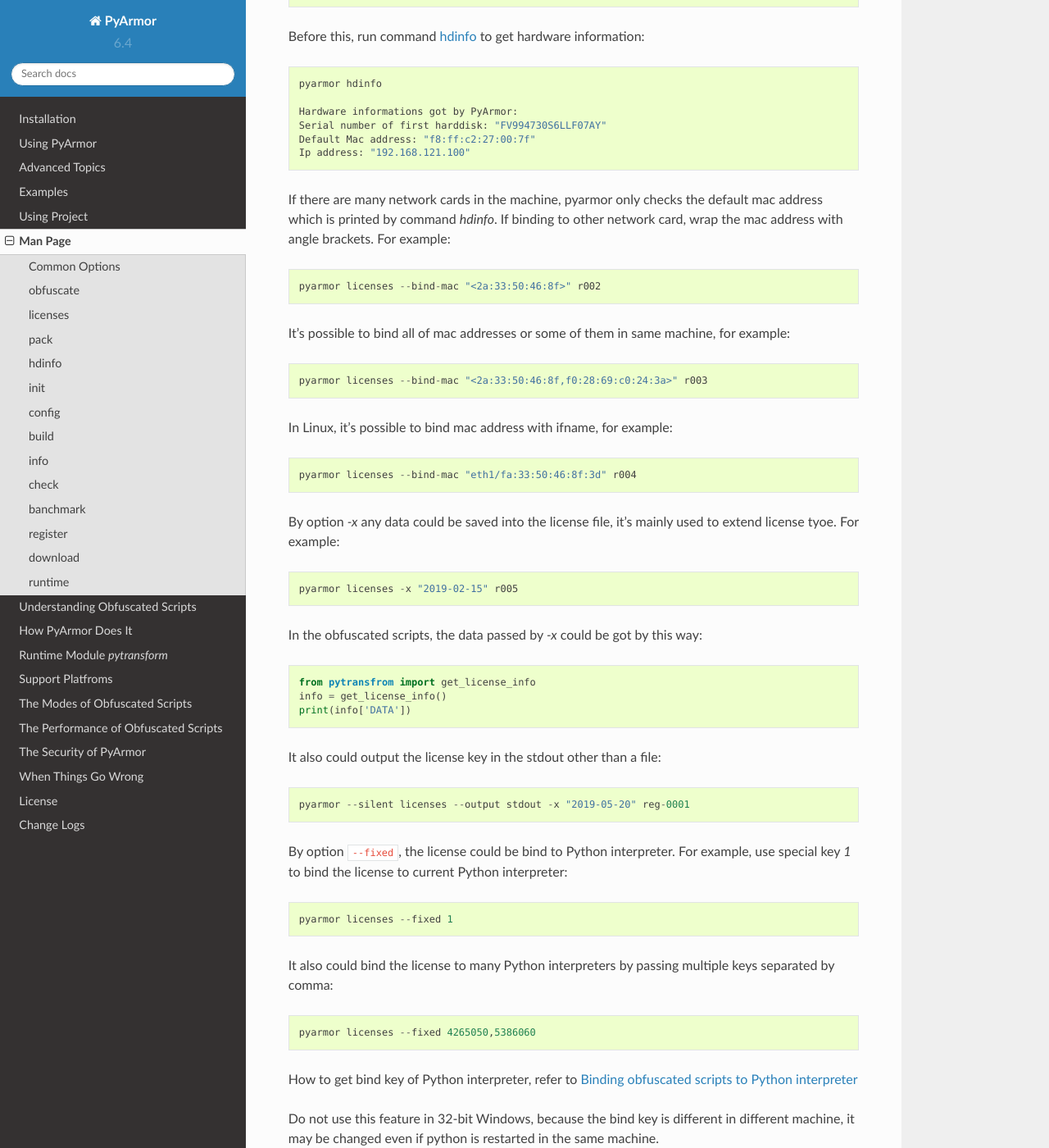
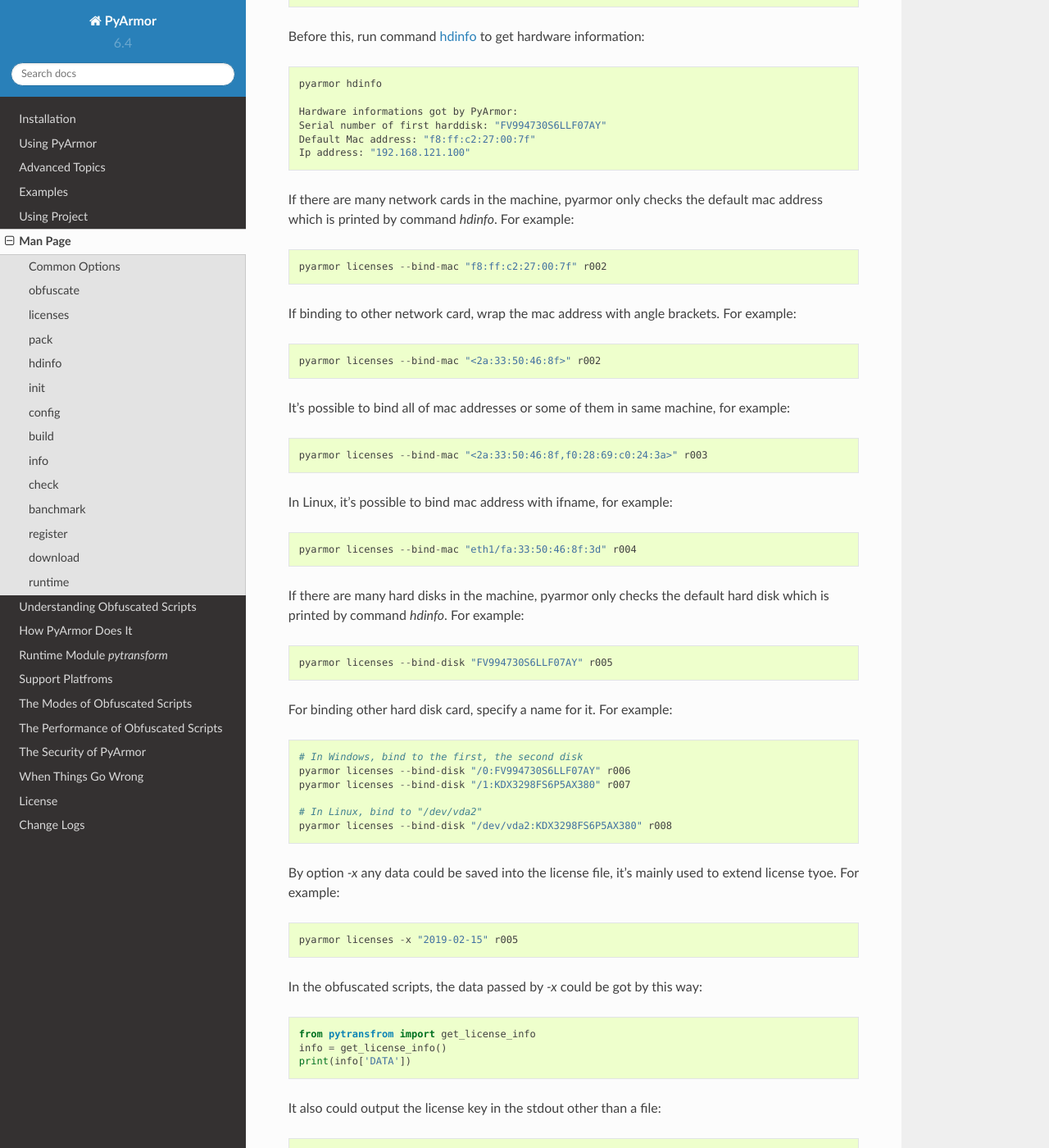
Before and after one commit to dashingsoft/pyarmor, a Sphinx documentation site: the page built from docs/man.rst, in a window 1280 px wide and 1400 px high, scrolled down 10385 px. Shown: the whole window at 82% size. Built offline with Sphinx 7.4.7 and the Read the Docs theme 2.0.0, drawn with Linux system fonts in a browser that asks for light colours; some of the changed text lies outside the part shown.

Commit message:
Doc named device

```diff
--- a/docs/man.rst
+++ b/docs/man.rst
@@ -393,8 +393,12 @@
     Ip address: "192.168.121.100"
 
 If there are many network cards in the machine, pyarmor only checks the default
-mac address which is printed by command `hdinfo`. If binding to other network
-card, wrap the mac address with angle brackets. For example::
+mac address which is printed by command `hdinfo`. For example::
+
+    pyarmor licenses --bind-mac "f8:ff:c2:27:00:7f" r002
+
+If binding to other network card, wrap the mac address with angle brackets. For
+example::
 
     pyarmor licenses --bind-mac "<2a:33:50:46:8f>" r002
 
@@ -406,6 +410,20 @@
 In Linux, it's possible to bind mac address with ifname, for example::
 
     pyarmor licenses --bind-mac "eth1/fa:33:50:46:8f:3d" r004
+
+If there are many hard disks in the machine, pyarmor only checks the default
+hard disk which is printed by command `hdinfo`. For example::
+
+    pyarmor licenses --bind-disk "FV994730S6LLF07AY" r005
+
+For binding other hard disk card, specify a name for it. For example::
+
+    # In Windows, bind to the first, the second disk
+    pyarmor licenses --bind-disk "/0:FV994730S6LLF07AY" r006
+    pyarmor licenses --bind-disk "/1:KDX3298FS6P5AX380" r007
+
+    # In Linux, bind to "/dev/vda2"
+    pyarmor licenses --bind-disk "/dev/vda2:KDX3298FS6P5AX380" r008
 
 By option `-x` any data could be saved into the license file, it's mainly used
 to extend license tyoe. For example::
@@ -641,6 +659,18 @@
 **SYNOPSIS**::
 
     pyarmor hdinfo
+
+Without argument, this command displays all available hardware information.
+
+In Windows, it also supports to query named hard disk, for example, get serial
+number from the first and third hard disk::
+
+    pyarmor hdinfo /0 /2
+
+In Linux, query named hard disk or network card, for example::
+
+    pyarmor hdinfo /dev/vda2
+    pyarmor hdinfo eth2
 
 If `pyarmor` isn't installed, downlad this tool `hdinfo`
 
@@ -945,13 +975,19 @@
 
 **DESCRIPTION**
 
-This command is used to register the purchased keyfile to take it effects::
+This command is used to register the purchased key file or code file
+to take it effects::
 
     pyarmor register /path/to/pyarmor-regfile-1.zip
+    pyarmor register /path/to/pyarmor-keycode-1.txt
 
 Show registration information::
 
     pyarmor register
+
+Purchase one registration code::
+
+    pyarmor register --buy
 
 .. _download:
 
```
